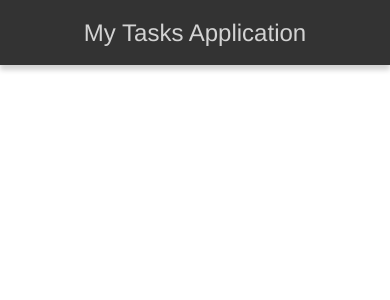
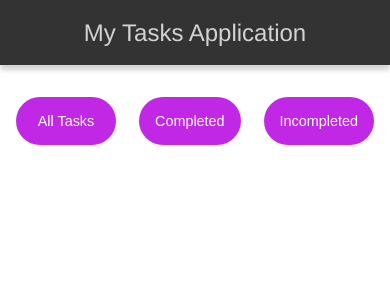
Before and after one commit to Jacques1988/mytasks_d, an Angular app: page / in a window 390 px wide. Shown: the top 300 px of the page. Built offline with nearby package versions, Linux system fonts and the light colour scheme.

Commit message:
build filter-controls component and responsive design of filter controls component

```diff
--- a/src/app/app.component.html
+++ b/src/app/app.component.html
@@ -1 +1,2 @@
 <app-navigation></app-navigation>
+<app-filter-controls></app-filter-controls>
--- a/src/app/app.component.ts
+++ b/src/app/app.component.ts
@@ -1,10 +1,11 @@
 import { Component } from '@angular/core';
 import { RouterOutlet } from '@angular/router';
 import { NavigationComponent } from "./navigation/navigation.component";
+import { FilterControlsComponent } from "./filter-controls/filter-controls.component";
 
 @Component({
   selector: 'app-root',
-  imports: [ NavigationComponent],
+  imports: [NavigationComponent, FilterControlsComponent],
   templateUrl: './app.component.html',
   styleUrl: './app.component.css'
 })
--- /dev/null
+++ b/src/app/filter-controls/filter-controls.component.css
@@ -0,0 +1,18 @@
+
+
+.button-container{
+    display:flex;
+    justify-content: space-between;
+    align-items:center;
+}
+
+
+@media (max-width:480px){
+    .teaser{
+        display: none;
+    }
+
+    .button-container{
+        margin-top:1rem;
+    }
+}
--- /dev/null
+++ b/src/app/filter-controls/filter-controls.component.html
@@ -0,0 +1,8 @@
+<section class="container">
+  <h3 class="teaser">Filter Controls</h3>
+  <div class="button-container">
+    <button class="custom-btn">All Tasks</button>
+    <button class="custom-btn">Completed</button>
+    <button class="custom-btn">Incompleted</button>
+  </div>
+</section>
--- a/src/styles.css
+++ b/src/styles.css
@@ -4,4 +4,39 @@
 body{
     margin:0;
     padding:0;
+
 }
+
+.container{
+    max-width:1400px;
+    padding:1rem;
+    margin:0 auto;
+}
+
+.teaser{
+    font-size: 1.3rem;
+    font-family: 'helvetica';
+}
+
+.custom-btn{
+    padding:1rem 2rem;
+    border: none;
+    background-color:#c128e5;
+    color:#fff;
+    font-size:1rem;
+    cursor:pointer;
+    border-radius:50px;
+    transition: box-shadow 0.225s ease-in-out;
+    min-width: 100px;
+}
+
+.custom-btn:hover{
+    box-shadow:0 5px 5px lightgrey;
+}
+
+@media (max-width:480px){
+    .custom-btn{
+        padding:1rem;
+        font-size:0.9rem;
+    }
+}
```
Also changed, not shown: src/app/filter-controls/filter-controls.component.ts (added, +11 -0 lines), 1 other file (tests, documents, lock files or other folders).
